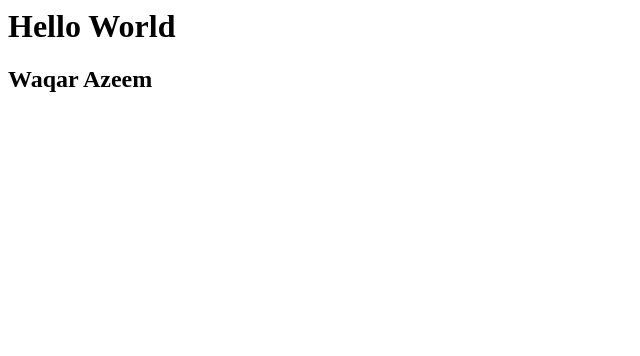
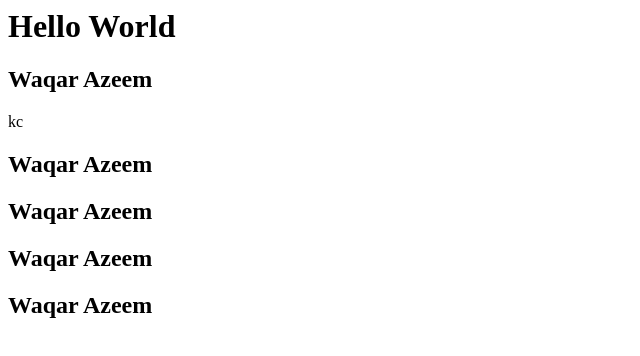
Before and after one commit to WAQAR-54/web-app, a plain HTML site: page index.html in a window 1280 px wide. Shown: the whole page, without its empty margins (0-640 px from the left). Drawn offline with Linux system fonts and the light colour scheme.

Commit message:
Update index.html

```diff
--- a/index.html
+++ b/index.html
@@ -11,5 +11,18 @@
         <h2>
             Waqar Azeem
         </h2>
+        <a>kc</a>
+        <h2>
+            Waqar Azeem
+        </h2>
+        <h2>
+            Waqar Azeem
+        </h2>
+        <h2>
+            Waqar Azeem
+        </h2>
+                <h2>
+            Waqar Azeem
+        </h2>
     </body>
 </html>
```
